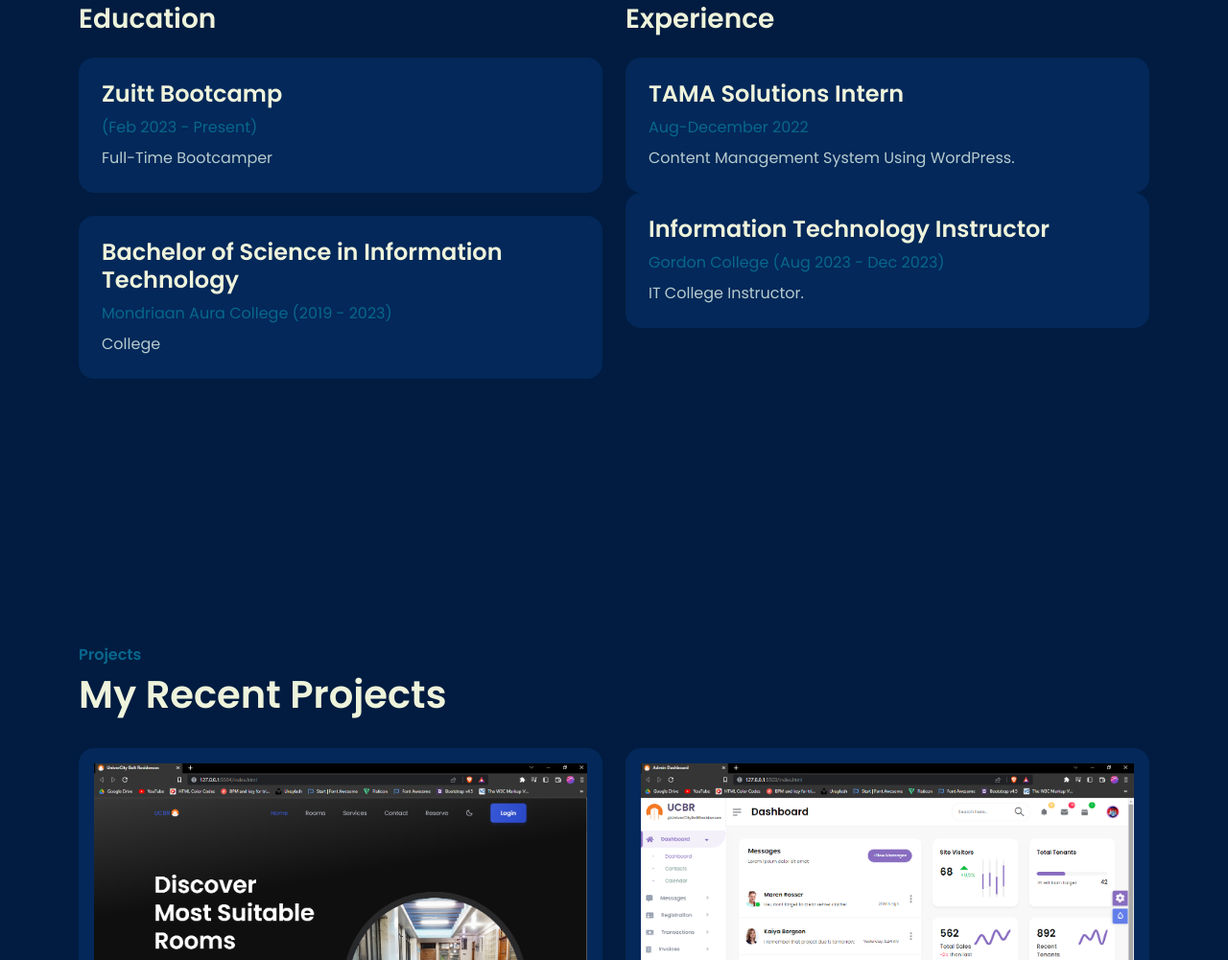
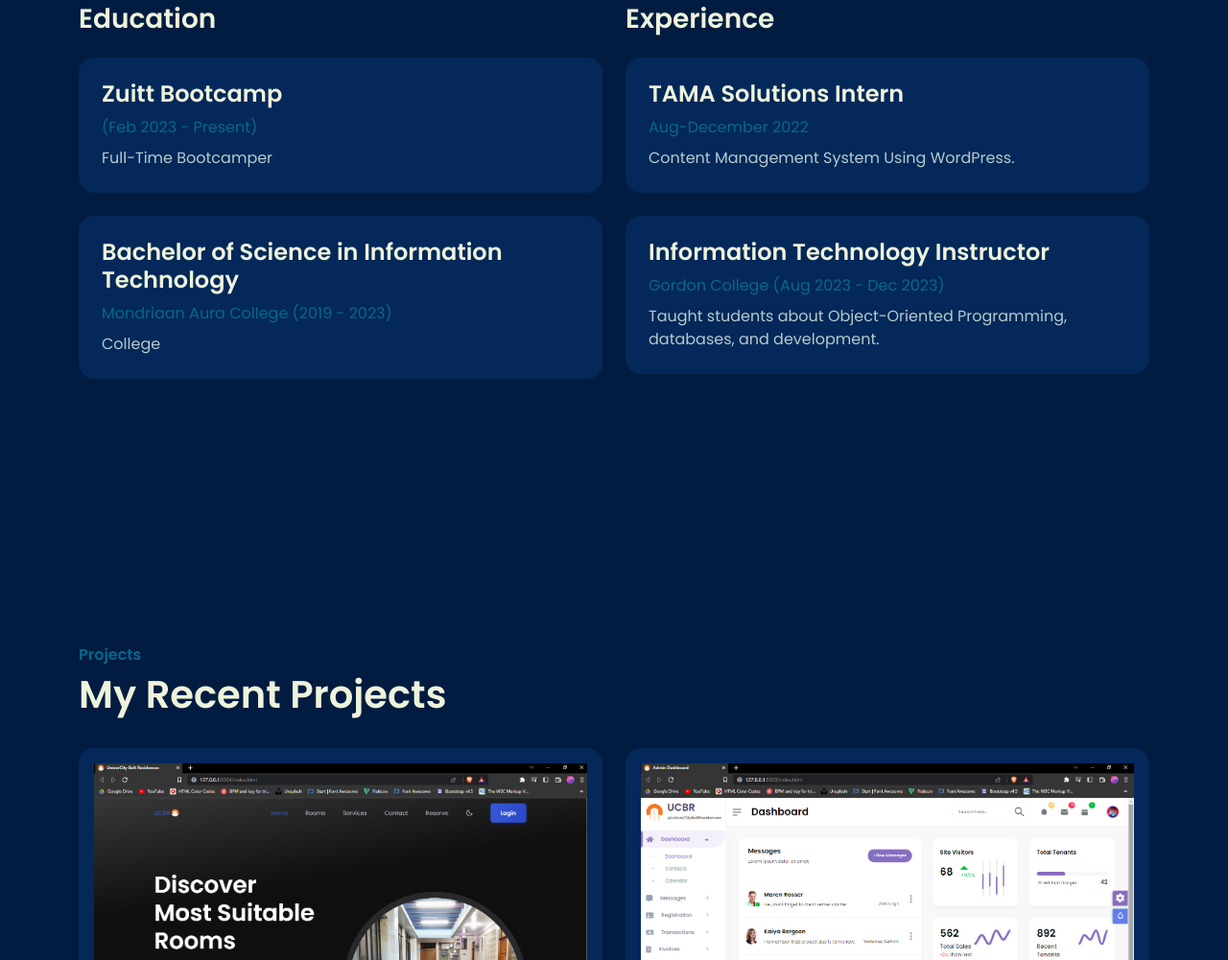
Before and after one commit to deathcuree/portfolio, a plain HTML site: page index.html in a window 1280 px wide. Shown: the part 1071-2072 px from the top of the page at 96% size. Drawn offline with Linux system fonts and the light colour scheme.

Commit message:
update box

```diff
--- a/index.html
+++ b/index.html
@@ -166,7 +166,6 @@
                     </p>
                   </div>
                 </div>
-              </div>
 
                 <div class="col-12" data-aos="fade-up" data-aos-delay="600">
                   <div class="bg-base p-4 rounded-4 shadow-effect">
@@ -174,7 +173,11 @@
                     <p class="text-brand mb-2">
                       Gordon College (Aug 2023 - Dec 2023)
                     </p>
-                  <p class="mb-0">IT College Instructor.</p>
+                    <p class="mb-0">
+                      Taught students about Object-Oriented Programming,
+                      databases, and development.
+                    </p>
+                  </div>
                 </div>
               </div>
             </div>
```
Lines whose indentation alone changed are shown as unchanged.
